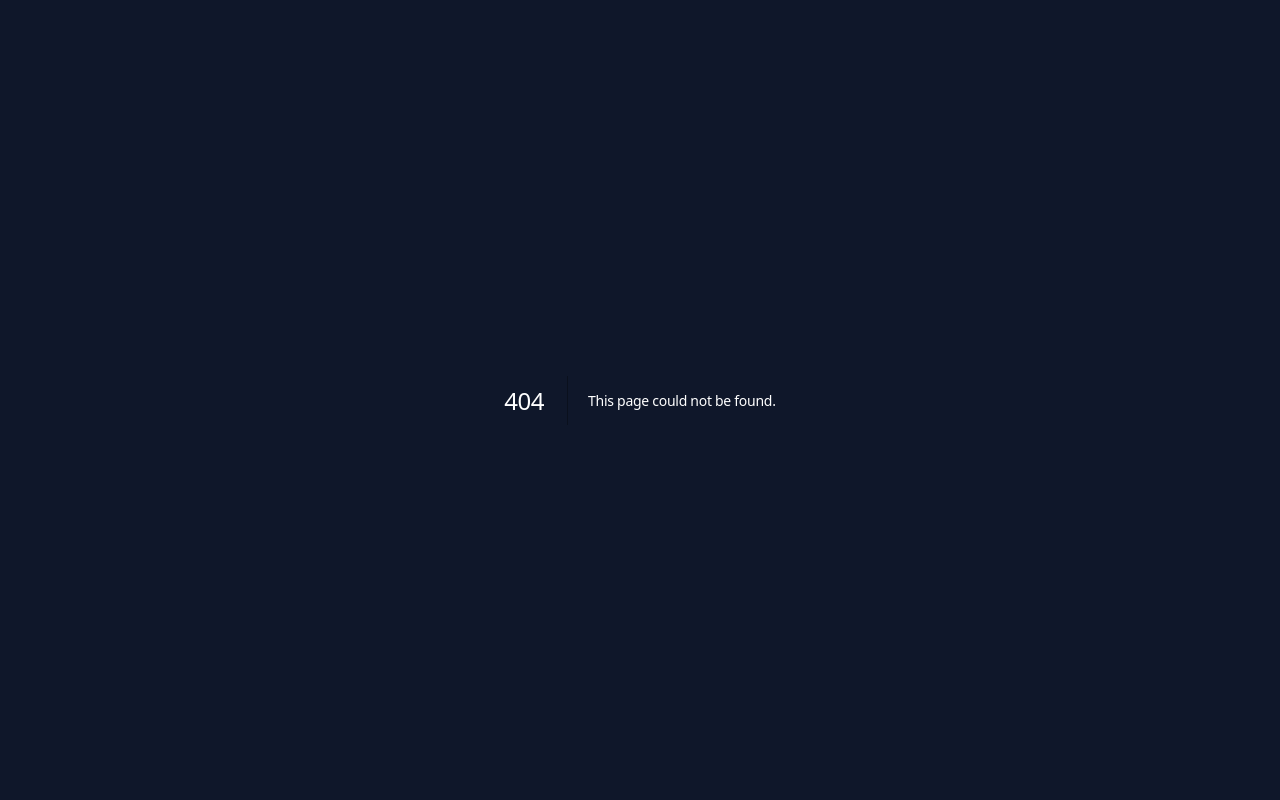
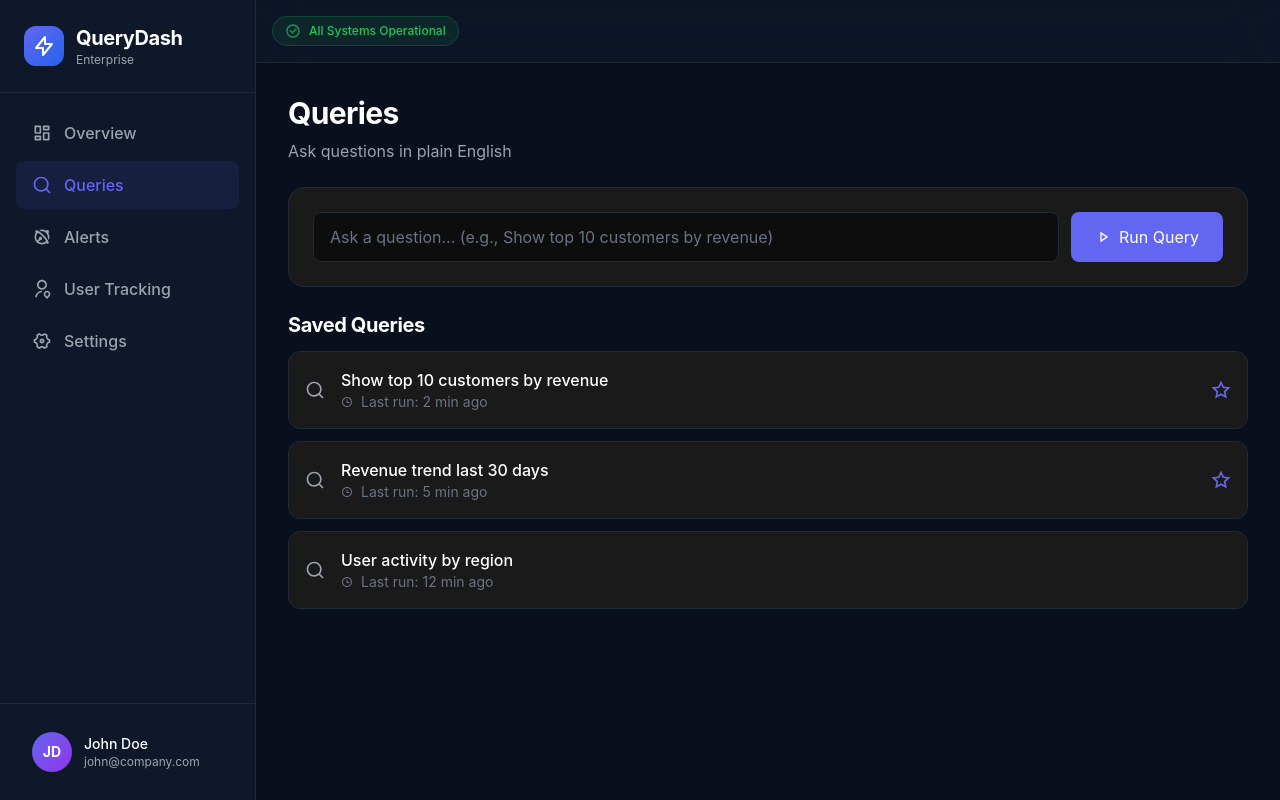
Before and after one commit to skillmates07-stack/querydash-frontend, a Next.js app: page /dashboard/queries in a window 1280 px wide. Before the commit this address had no page. Built offline with nearby package versions, Linux system fonts and the light colour scheme.

Commit message:
Create page.tsx

```diff
--- /dev/null
+++ b/src/app/dashboard/queries/page.tsx
@@ -0,0 +1,59 @@
+'use client';
+
+import { useState } from 'react';
+import { RiSearchLine, RiTimeLine, RiStarLine, RiPlayLine } from 'react-icons/ri';
+
+export default function QueriesPage() {
+  const [queryInput, setQueryInput] = useState('');
+  const [savedQueries] = useState([
+    { id: '1', text: 'Show top 10 customers by revenue', saved: true, lastRun: '2 min ago' },
+    { id: '2', text: 'Revenue trend last 30 days', saved: true, lastRun: '5 min ago' },
+    { id: '3', text: 'User activity by region', saved: false, lastRun: '12 min ago' }
+  ]);
+
+  return (
+    <div className="space-y-6">
+      <div>
+        <h1 className="text-3xl font-bold text-white mb-2">Queries</h1>
+        <p className="text-gray-400">Ask questions in plain English</p>
+      </div>
+
+      {/* Query input */}
+      <div className="p-6 rounded-2xl bg-[#1a1a1a] border border-gray-800">
+        <div className="flex gap-3">
+          <input
+            type="text"
+            value={queryInput}
+            onChange={(e) => setQueryInput(e.target.value)}
+            placeholder="Ask a question... (e.g., Show top 10 customers by revenue)"
+            className="flex-1 px-4 py-3 rounded-lg bg-[#0d0d0d] border border-gray-800 text-white placeholder-gray-500 focus:outline-none focus:border-accent"
+          />
+          <button className="px-6 py-3 rounded-lg bg-accent text-white hover:bg-accent/90 transition-all flex items-center gap-2">
+            <RiPlayLine />
+            Run Query
+          </button>
+        </div>
+      </div>
+
+      {/* Saved queries */}
+      <div className="space-y-3">
+        <h2 className="text-xl font-bold text-white">Saved Queries</h2>
+        {savedQueries.map((query) => (
+          <div key={query.id} className="p-4 rounded-xl bg-[#1a1a1a] border border-gray-800 hover:border-accent/30 transition-all flex items-center justify-between group">
+            <div className="flex items-center gap-4">
+              <RiSearchLine className="text-xl text-gray-400" />
+              <div>
+                <p className="text-white font-medium">{query.text}</p>
+                <p className="text-sm text-gray-500 flex items-center gap-2">
+                  <RiTimeLine className="text-xs" />
+                  Last run: {query.lastRun}
+                </p>
+              </div>
+            </div>
+            {query.saved && <RiStarLine className="text-xl text-accent" />}
+          </div>
+        ))}
+      </div>
+    </div>
+  );
+}
```
